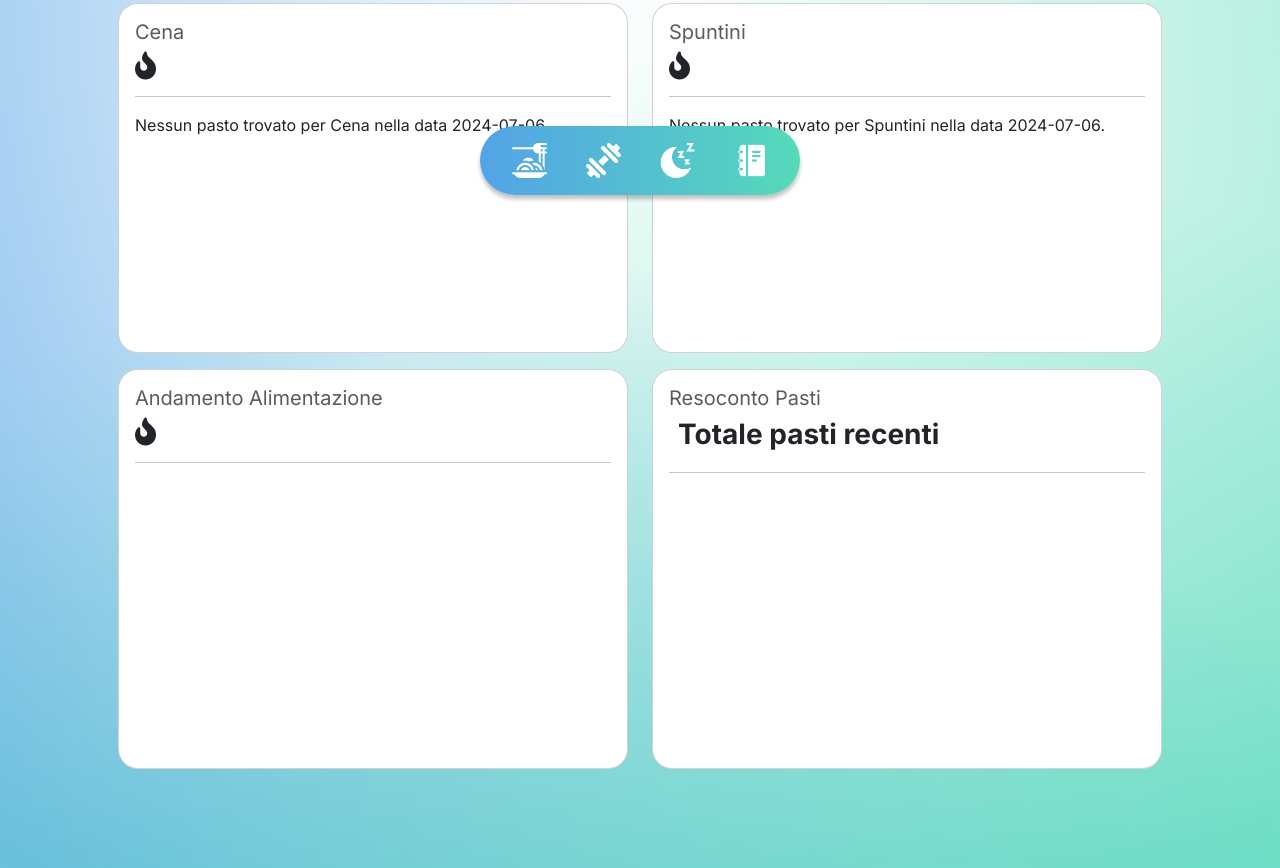
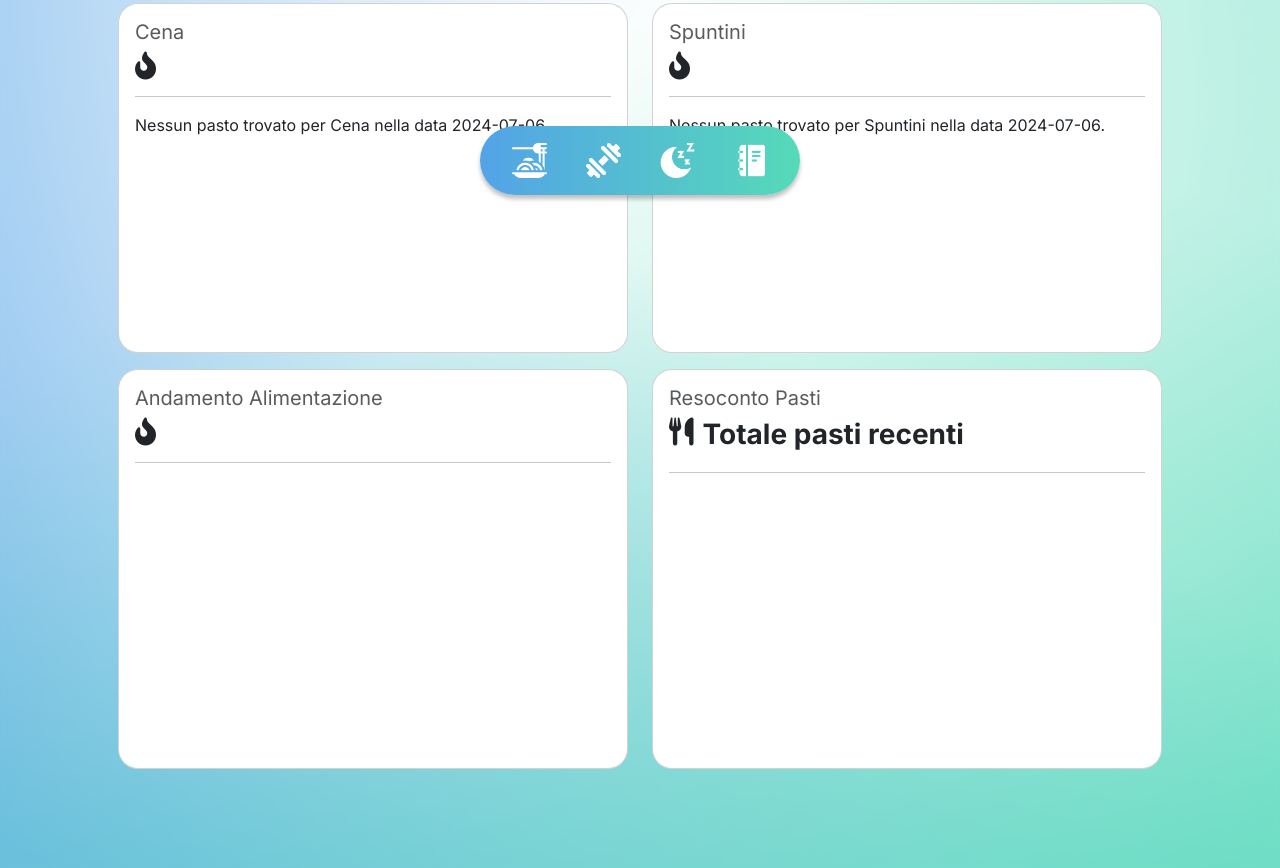
Before and after one commit to Im4Kappa/Progetto-IUM-LIFE, a plain HTML site: page dashboardAlimentazione.html in a window 1280 px wide. Shown: the part 585-1453 px from the top of the page. Drawn offline with nearby package versions, Linux system fonts and the light colour scheme; a web font is replaced by a local one.

Commit message:
Update dashboardAlimentazione.html

```diff
--- a/dashboardAlimentazione.html
+++ b/dashboardAlimentazione.html
@@ -159,7 +159,7 @@
                                 <div class="card-body text-left">
                                     <h5 class="card-title text-muted">Resoconto Pasti</h5>
                                     <div class="d-inline-block d-block d-flex">
-                                        <i class="fs-2"></i>&nbsp;&nbsp;
+                                        <i class="fa-solid fa-utensils fs-3"></i>&nbsp;&nbsp;
                                         <h3 class="mb-1 fw-bold" id="totaleCalorie">Totale pasti recenti</h3>
                                     </div>
                                     <hr>
```
